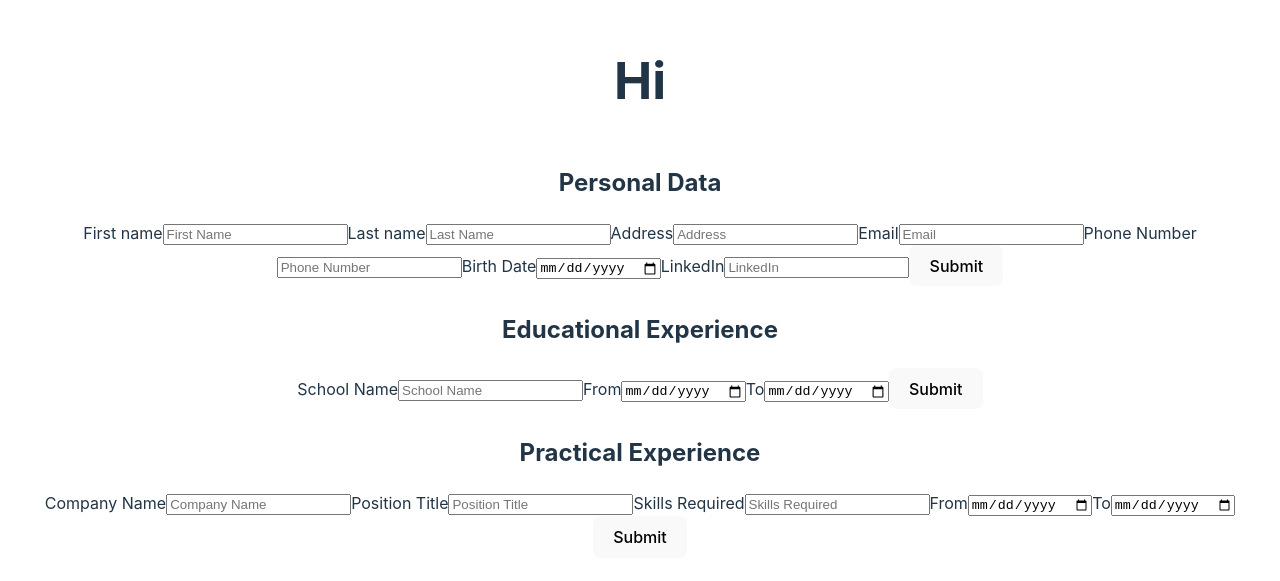
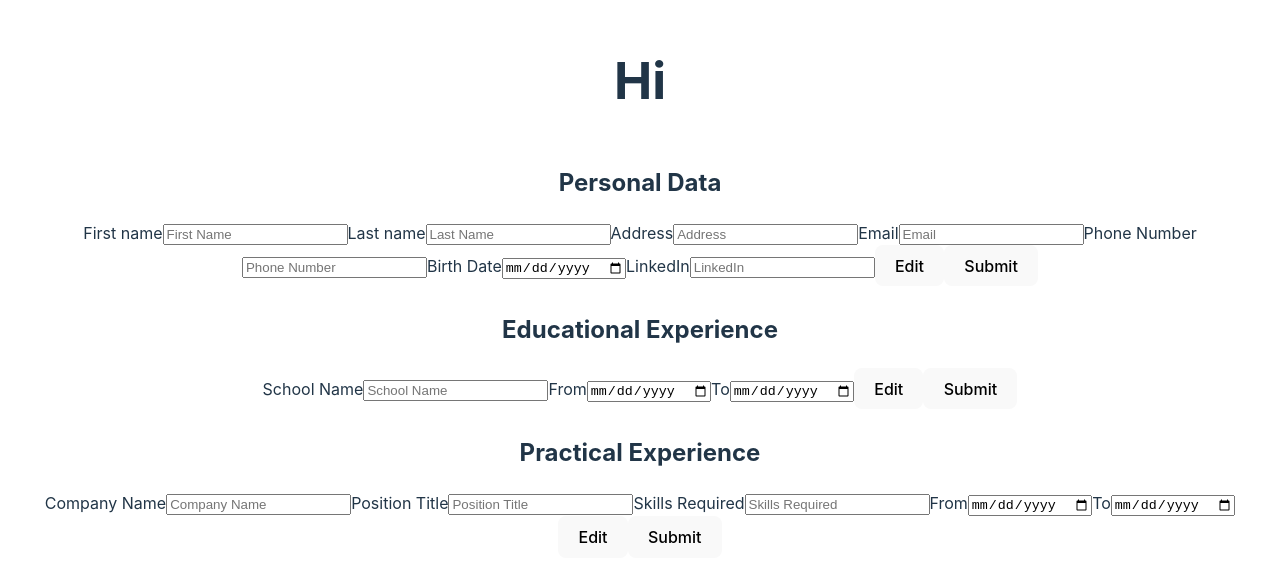
Before and after one commit to MrP4l/cv-application, a React (Vite) app: page / in a window 1280 px wide. Shown: the part 111-692 px from the top of the page. Built offline with nearby package versions, Linux system fonts and the light colour scheme.

Commit message:
Added the Edit Button

```diff
--- a/src/EducationalExperience.jsx
+++ b/src/EducationalExperience.jsx
@@ -1,7 +1,7 @@
 import { useState } from 'react'
 import './EducationalExperience.css'
 
-function EducationalExperience({ schoolName, fromDate, toDate, handleSubmit }) {
+function EducationalExperience({ schoolName, fromDate, toDate, handleEdit, handleSubmit }) {
     return (
         <>
             <div>
@@ -40,6 +40,13 @@ function EducationalExperience({ schoolName, fromDate, toDate, handleSubmit }) {
                     </label>
                     <button
                         type="submit"
+                        name="edit"
+                        id="edit"
+                        onSubmit={handleEdit}
+                    > Edit
+                    </button>
+                    <button
+                        type="submit"
                         name="submit"
                         id="submit"
                         onSubmit={handleSubmit}
--- a/src/PersonalData.jsx
+++ b/src/PersonalData.jsx
@@ -1,7 +1,7 @@
 import { useState } from 'react'
 import './PersonalData.css'
 
-function PersonalData({ firstName, lastName, address, email, phoneNumber, birthDate, linkedin, handleSubmit }) {
+function PersonalData({ firstName, lastName, address, email, phoneNumber, birthDate, linkedin, handleEdit, handleSubmit }) {
     return (
         <>
             <div>
@@ -15,7 +15,6 @@ function PersonalData({ firstName, lastName, address, email, phoneNumber, birthD
                             type='text'
                             name='first_Name'
                             id='firstName'
-                            onSubmit={handleSubmit}
                         />
                     </label>
                     <label>
@@ -26,7 +25,6 @@ function PersonalData({ firstName, lastName, address, email, phoneNumber, birthD
                             name="last_name"
                             type='text'
                             id='secondName'
-                            onSubmit={handleSubmit}
                         />
                     </label>
                     <label>
@@ -37,7 +35,6 @@ function PersonalData({ firstName, lastName, address, email, phoneNumber, birthD
                             name="address"
                             type='text'
                             id='address'
-                            onSubmit={handleSubmit}
                         />
                     </label>
                     <label>
@@ -48,7 +45,6 @@ function PersonalData({ firstName, lastName, address, email, phoneNumber, birthD
                             name="email"
                             type='email'
                             id='email'
-                            onSubmit={handleSubmit}
                         />
                     </label>
                     <label>
@@ -59,7 +55,6 @@ function PersonalData({ firstName, lastName, address, email, phoneNumber, birthD
                             name="phone_number"
                             type='tel'
                             id='phoneNumber'
-                            onSubmit={handleSubmit}
                         />
                     </label>
                     <label>
@@ -70,7 +65,6 @@ function PersonalData({ firstName, lastName, address, email, phoneNumber, birthD
                             name="birth_date"
                             type='date'
                             id='birthDate'
-                            onSubmit={handleSubmit}
                         />
                     </label>
                     <label>
@@ -81,9 +75,15 @@ function PersonalData({ firstName, lastName, address, email, phoneNumber, birthD
                             name="linkedin"
                             type='text'
                             id='firstName'
-                            onSubmit={handleSubmit}
                         />
                     </label>
+                    <button
+                        type="submit"
+                        name="edit"
+                        id="edit"
+                        onSubmit={handleEdit}
+                    > Edit
+                    </button>
                     <button
                         type="submit"
                         name="submit"
--- a/src/PracticalExperience.jsx
+++ b/src/PracticalExperience.jsx
@@ -1,7 +1,7 @@
 import { useState } from 'react'
 import './PracticalExperience.css'
 
-function PracticalExperience({ companyName, positionTitle, skillsRequired, fromDate, toDate, handleSubmit }) {
+function PracticalExperience({ companyName, positionTitle, skillsRequired, fromDate, toDate, handleEdit, handleSubmit }) {
     return (
         <>
             <div>
@@ -15,7 +15,6 @@ function PracticalExperience({ companyName, positionTitle, skillsRequired, fromD
                             type='text'
                             name='company_name'
                             id='companyName'
-                            onSubmit={handleSubmit}
                         />
                     </label>
                     <label>
@@ -26,7 +25,6 @@ function PracticalExperience({ companyName, positionTitle, skillsRequired, fromD
                             type='text'
                             name='position_title'
                             id='positionTitle'
-                            onSubmit={handleSubmit}
                         />
                     </label>
                     <label>
@@ -37,7 +35,6 @@ function PracticalExperience({ companyName, positionTitle, skillsRequired, fromD
                             type='text'
                             name='skills_required'
                             id='skillsRequired'
-                            onSubmit={handleSubmit}
                         />
                     </label>
                     <label>
@@ -47,7 +44,6 @@ function PracticalExperience({ companyName, positionTitle, skillsRequired, fromD
                             type='date'
                             name='from_date'
                             id='fromDate'
-                            onSubmit={handleSubmit}
                         />
                     </label>
                     <label>
@@ -57,9 +53,15 @@ function PracticalExperience({ companyName, positionTitle, skillsRequired, fromD
                             type='date'
                             name='to_date'
                             id='toDate'
-                            onSubmit={handleSubmit}
                         />
                     </label>
+                    <button
+                        type="submit"
+                        name="edit"
+                        id="edit"
+                        onSubmit={handleEdit}
+                    > Edit
+                    </button>
                     <button
                         type="submit"
                         name="submit"
```
